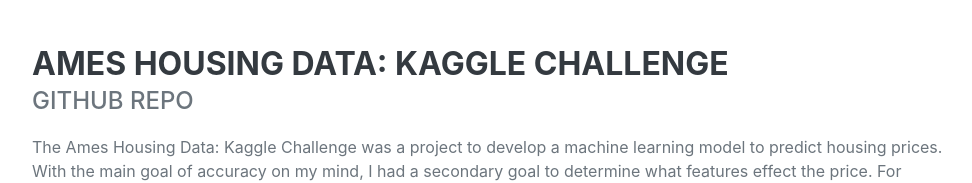
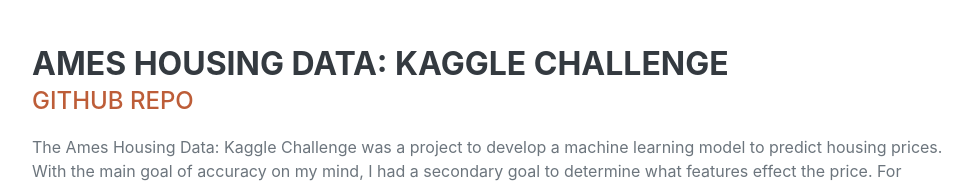
Before and after one commit to matthew-b-burrell77/matthew_burrell.github.io, a plain HTML site: page index.html in a window 1280 px wide. Shown: the part 1264-1447 px from the top of the page, without its empty margins (288-1260 px from the left). Drawn offline with nearby package versions, Linux system fonts and the light colour scheme; a web font is replaced by a local one.

Commit message:
fix project 1 repo link

```diff
--- a/index.html
+++ b/index.html
@@ -73,7 +73,7 @@
                     <div class="d-flex flex-column flex-md-row justify-content-between mb-5">
                         <div class="flex-grow-1">
                             <h3 class="mb-0">Ames Housing Data: Kaggle Challenge</h3>
-                            <div class="subheading mb-3" href="https://github.com/matthewbburrell/ames_housing_data_kaggle_challenge">Github Repo</div>
+                            <div class="subheading mb-3"><a href="https://github.com/matthewbburrell/ames_housing_data_kaggle_challenge"> Github Repo</a></div>
                             <p>The Ames Housing Data: Kaggle Challenge was a project to develop a machine learning model to predict housing prices. With the main goal of accuracy on my mind, I had a secondary goal to determine what features effect the price. For example, what is the effect of quality of the house or square footage? The secondary goal was important because of the business case of determining which features could be improved to increase a homes price. The model will help people make homeowners and home flippers make better decsisions. To achieve my goals, I decided to use and OLS (Ordinary Least Square) model. OLS is a white box model, which means I can use it to predict home prices, but I can use the coefficents to gauge what features effect home prices.
                                 <ul>
                                     <li>Found that improving a homes condition increases the value by 10.2%</li>
```
